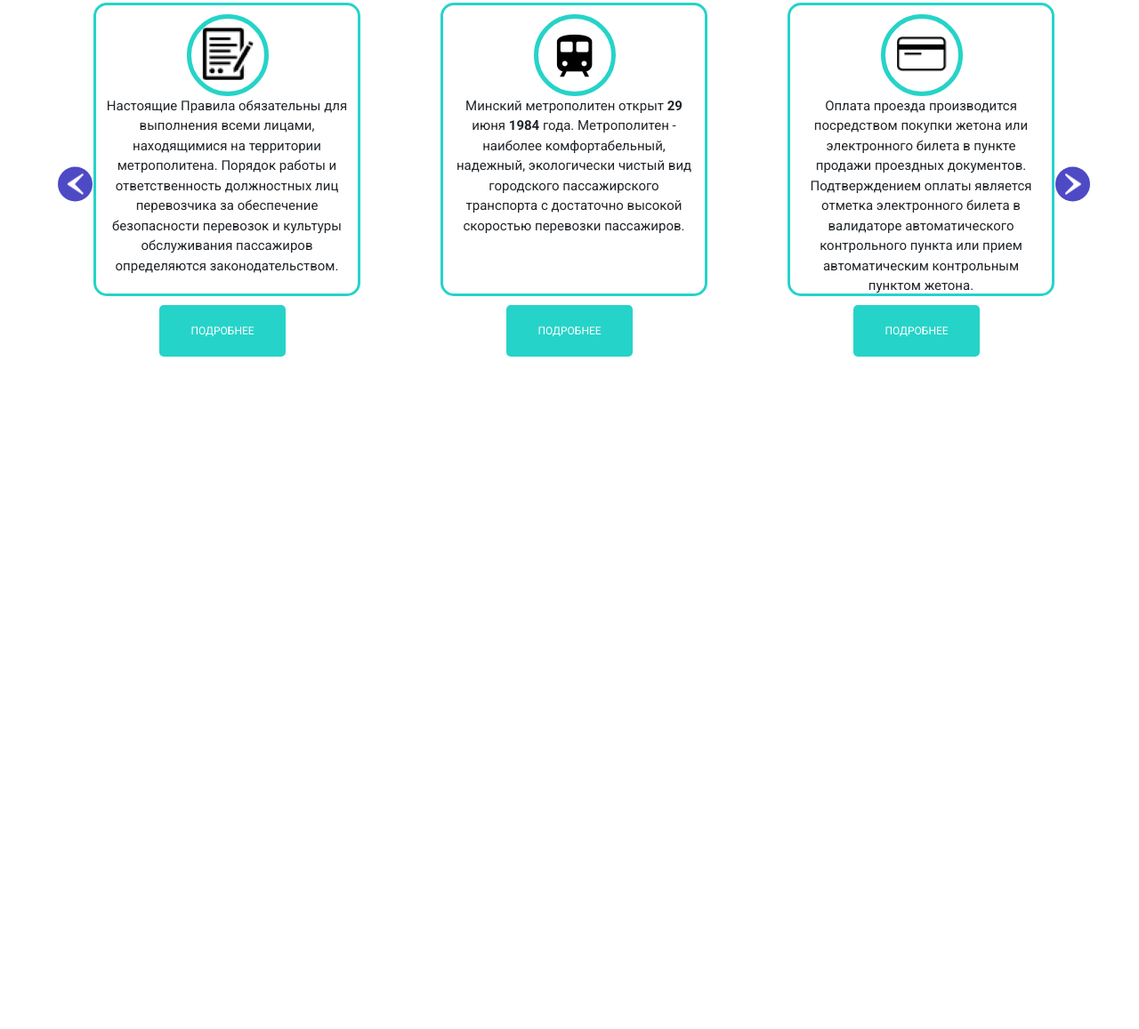
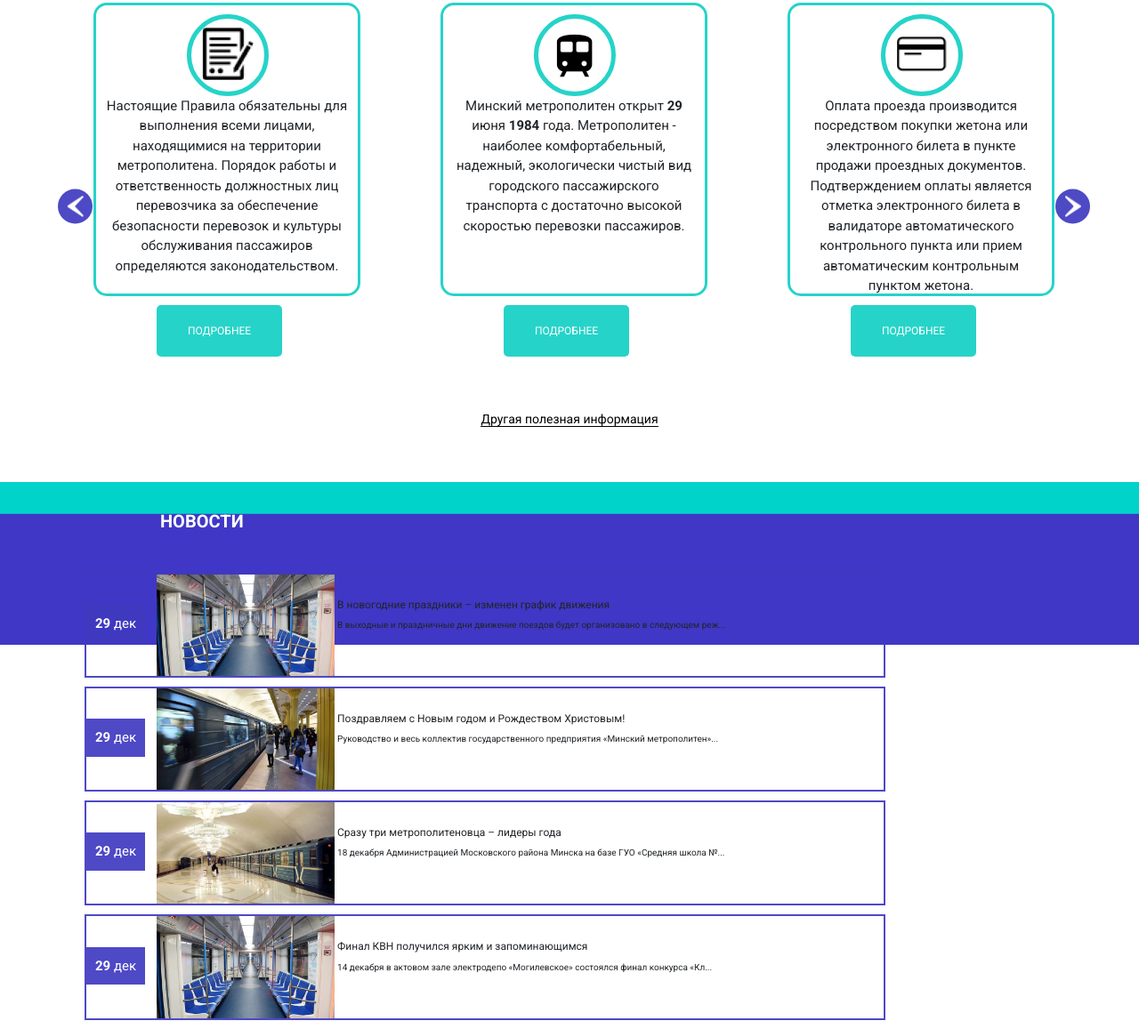
Before and after one commit to AlexseyDedul/git-MinskMetro, a plain HTML site: page src/index.html in a window 1280 px wide. Shown: the part 831-1988 px from the top of the page at 89% size. Before the commit the page ends 1242 px from the top, so only its background shows below. Drawn offline with nearby package versions, Linux system fonts and the light colour scheme.

Commit message:
news
add section news on page

```diff
--- a/src/index.html
+++ b/src/index.html
@@ -203,6 +203,73 @@
 					</div>
 
 				</div>
+
+				<a class="info-link" href="#">Другая полезная информация</a>
+			</div>
+		</section>
+
+		<section class="news">
+			<div class="container">
+				<div class="section-header news-header">
+					<div class="row">
+						<div class="col-md-1 offset-md-1">
+							<h3>новости</h3>
+						</div>
+					</div>
+				</div>
+
+				<div class="row">
+					<div class="col-md-10">
+						<div class="news-content">
+							<div class="news-content-item">
+							<div class="date">
+								<strong>29</strong> дек
+							</div>
+							<img src="img/metro_image/1.jpg" width="200px" alt="">
+							<div class="news-content-item-text">
+								<h4>В новогодние праздники – изменен график движения</h4>
+								<p>В выходные и праздничные дни движение поездов будет организовано в следующем реж...</p>
+							</div>
+						</div>
+						<div class="news-content-item">
+							<div class="date">
+								<strong>29</strong> дек
+							</div>
+							<img src="img/metro_image/2.jpg" width="200px" alt="">
+							<div class="news-content-item-text">
+								<h4>Поздравляем с Новым годом и Рождеством Христовым!</h4>
+								<p>Руководство и весь коллектив государственного предприятия «Минский метрополитен»...</p>
+							</div>
+
+						</div>
+						<div class="news-content-item">
+							<div class="date">
+								<strong>29</strong> дек
+							</div>
+
+							<img src="img/metro_image/3.jpg" width="200px" alt="">
+
+							<div class="news-content-item-text">
+								<h4>Сразу три метрополитеновца – лидеры года</h4>
+								<p>18 декабря Администрацией Московского района Минска на базе ГУО «Средняя школа №...</p>
+							</div>
+
+						</div>
+						<div class="news-content-item">
+							<div class="date">
+								<strong>29</strong> дек
+							</div>
+							<img src="img/metro_image/1.jpg" width="200px" alt="">
+
+							<div class="news-content-item-text">
+								<h4>Финал КВН получился ярким и запоминающимся</h4>
+								<p>14 декабря в актовом зале электродепо «Могилевское» состоялся финал конкурса «Кл...</p>
+							</div>
+
+						</div>
+						</div>
+					</div>
+				</div>
 			</div>
 		</section>
 
--- a/src/less/style.less
+++ b/src/less/style.less
@@ -17,10 +17,6 @@ body{
 		font-size: 22px;
 		font-weight: bold;
 	}
-}
-
-a:hover{
-	text-decoration: none;
 }
 
 .button{
@@ -172,10 +168,11 @@ a:hover{
 }
 
 .info{
+	text-align: center;
 	&-slider{
 
 		&-item{
-			text-align: center;
+
 			&-text{
 
 				border: 3px solid @color-btn;
@@ -204,7 +201,7 @@ a:hover{
 		}
 	}
 	&-btn{
-		margin: 10px 5px;
+		margin: 10px 7px 60px 0;
 	}
 
 	&-navbtn-prev{	//кнопка перелистывания картинок
@@ -215,6 +212,17 @@ a:hover{
 		right: -30px;
 		background-size: 70%;
 	}
+
+	&-link{
+		font-size: 14px;
+		color: black;
+		border-bottom: 1px solid;
+
+		&:hover{
+			text-decoration: none;
+		}
+	}
+	//background: url(../img/info-bottom-bg.jpg) bottom no-repeat;
 }
 
 .arrow{
@@ -232,6 +240,48 @@ a:hover{
 	outline: none;
 }
 
+.news{
+	background: url(../img/news-bg-header.jpg) top no-repeat;
+	background-size: 100%;
+	&-header{
+		top: 50%;
+		transform: translateY(100%);
+		text-transform: uppercase;
+		text-align: left;
+		h3{
+			font-size: 20px;
+			font-weight: bold;
+			color:@light;
+		}
+	}
+
+ 	&-content{
+
+ 		&-item{
+			border: 2px solid @blue-color;
+			margin: 10px;
+			&-text{
+				display: inline-block;
+				h4{
+					font-size: 12px;
+				}
+				font-size: 10px;
+			}
+		}
+ 	}
+}
+.date{
+	display: inline-block;
+	padding: 10px;
+	margin-right: 10px;
+	background-color: @blue-color;
+	//border: none;
+
+	height: 100%;
+	font-size: 15px;
+	color: @light;
+
+}
 @media (max-width: 780px){
 
 }
```
Also changed, not shown: src/css/style.css, src/img/Rectangle 2 (1).jpg (added), src/img/Rectangle.jpg (added), src/img/news-bg-header.jpg (added).
